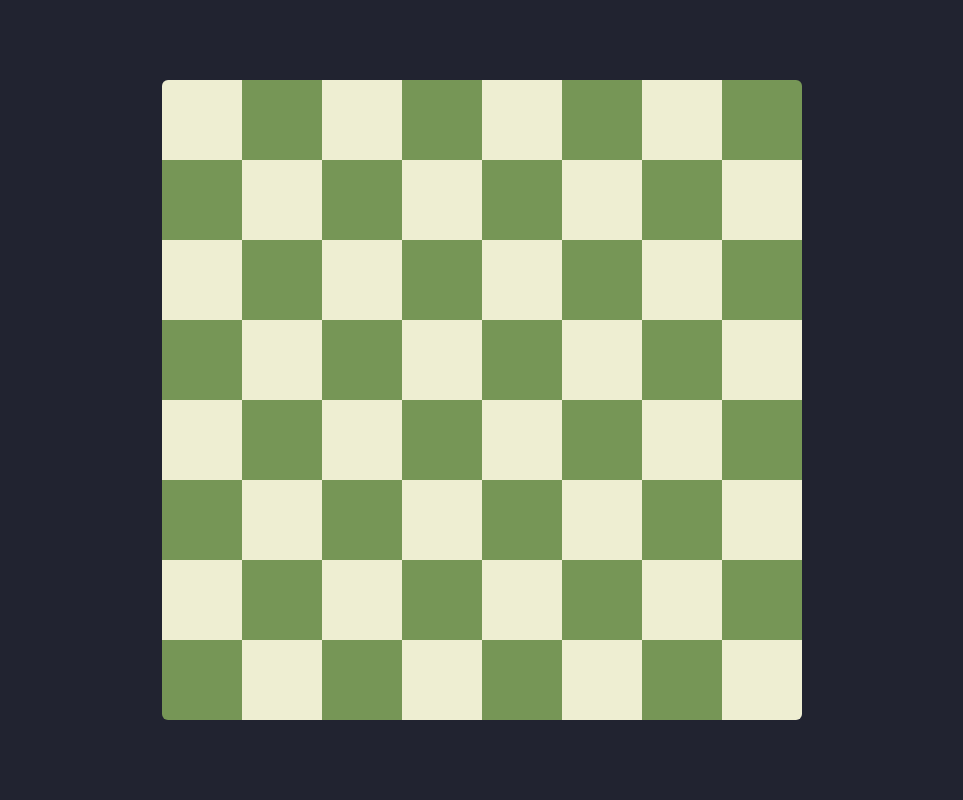
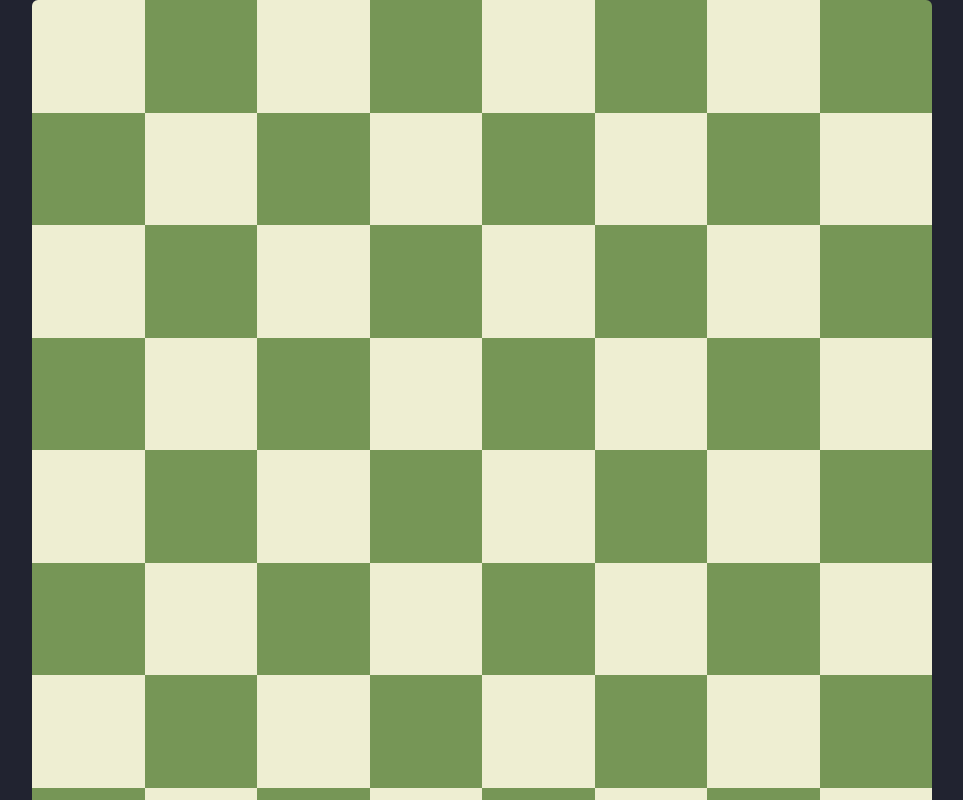
Before and after one commit to mateo-meillon/chess-vue, a Vue app: page / in a window 1280 px wide. Shown: the whole page, without its empty margins (158-1121 px from the left). Built offline with nearby package versions, Linux system fonts and the light colour scheme.

Commit message:
Fixed Board scaling

```diff
--- a/src/components/Board.vue
+++ b/src/components/Board.vue
@@ -40,10 +40,13 @@ const getCellColor = computed(() => (rowIndex: number, cellIndex: number): CellC
 
 <style scoped lang="scss">
 .chess-board {
-	height: 100%;
+	width: calc(100vw - 2rem);
+	max-width: 900px;
+	height: calc(100vw - 2rem);
+	max-height: 900px;
+
 	aspect-ratio: 1;
-	max-height: 80vh;
-	max-width: 80vw;
+
 	border-radius: 6px;
 	overflow: hidden;
 
```
